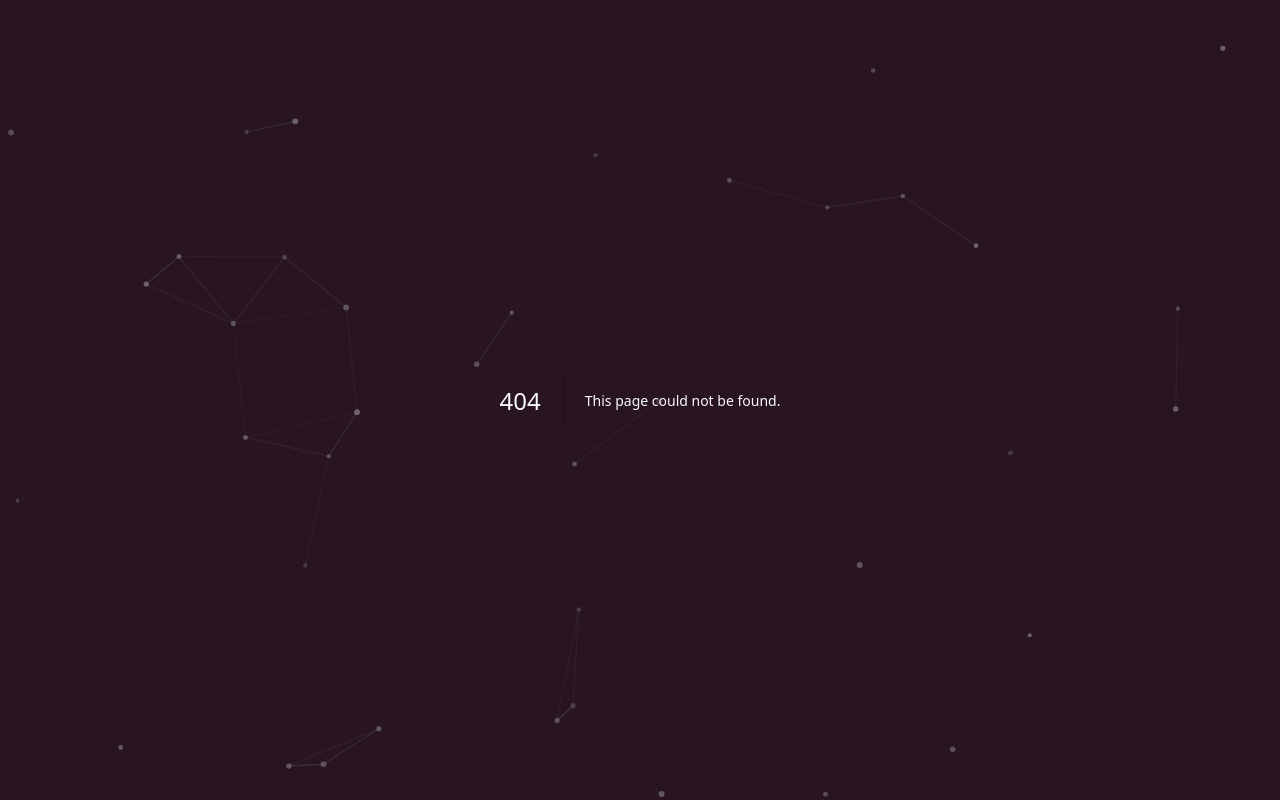
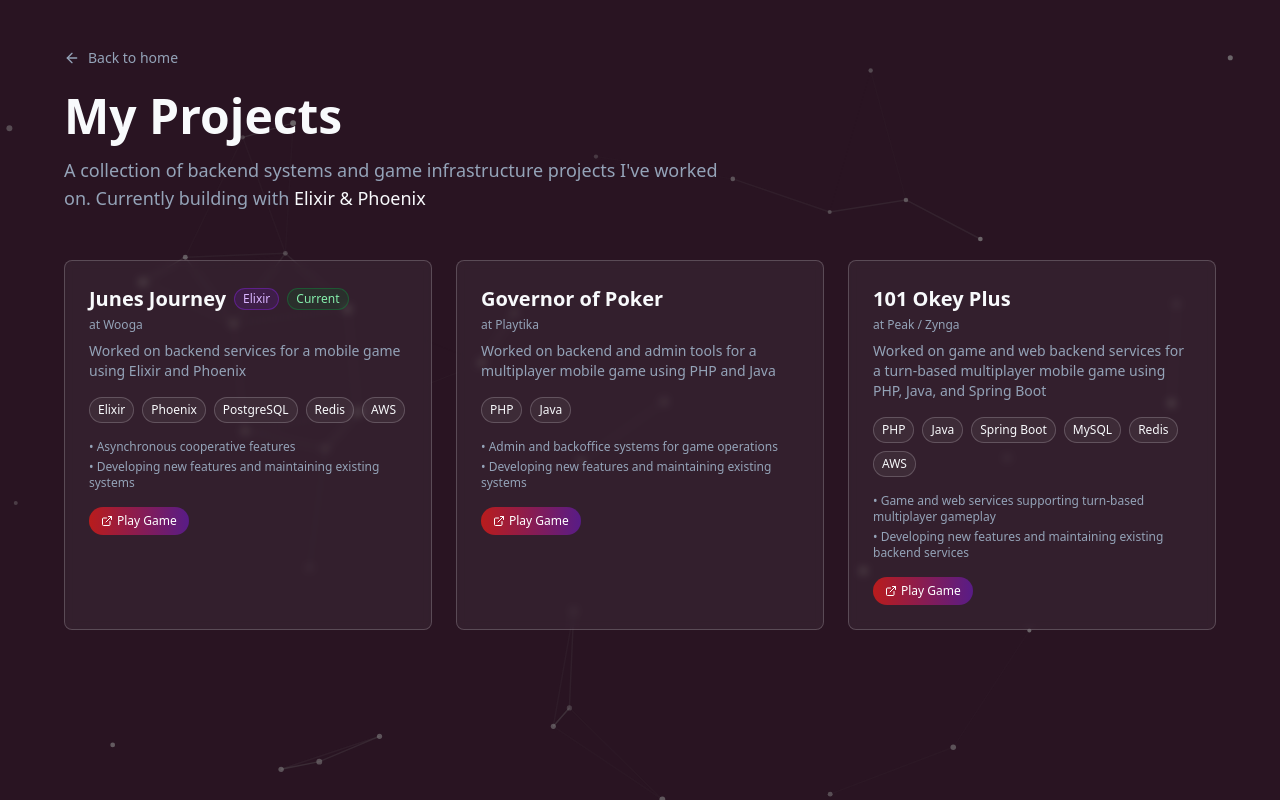
Before and after one commit to eceyenmez/eceyenmez.github.io, a Next.js app: page /projects in a window 1280 px wide. Before the commit this address had no page. Built offline with nearby package versions, Linux system fonts and the light colour scheme.

Commit message:
Add projects page

```diff
--- /dev/null
+++ b/app/projects/page.tsx
@@ -0,0 +1,5 @@
+import Projects from "@/components/Projects";
+
+export default function ProjectsPage() {
+  return <Projects />;
+}
--- /dev/null
+++ b/components/Projects.tsx
@@ -0,0 +1,208 @@
+"use client";
+import React from "react";
+import { motion } from "framer-motion";
+import Link from "next/link";
+import { Github, ExternalLink, ArrowLeft } from "lucide-react";
+
+interface Project {
+  name: string;
+  description: string;
+  technologies: string[];
+  githubUrl?: string;
+  gameUrl?: string; // Link to the game/app store
+  liveUrl?: string; // Link to demo or website
+  highlights?: string[];
+  company?: string; // Company you worked for (if applicable)
+  isElixir?: boolean; // Highlight Elixir projects
+  isCurrent?: boolean; // Currently working on this
+}
+
+// TODO: Add your actual projects here
+const projects: Project[] = [
+  {
+    name: "Junes Journey",
+    description: "Worked on backend services for a mobile game using Elixir and Phoenix",
+    technologies: ["Elixir", "Phoenix", "PostgreSQL", "Redis", "AWS"],
+    gameUrl: "https://www.junesjourney.com/",
+    company: "Wooga",
+    isElixir: true, // Highlights Elixir projects
+    isCurrent: true, // Shows "Current" badge
+    highlights: ["Asynchronous cooperative features", "Developing new features and maintaining existing systems"]
+  },
+  {
+    name: "Governor of Poker",
+    description: "Worked on backend and admin tools for a multiplayer mobile game using PHP and Java",
+    technologies: ["PHP", "Java"],
+    gameUrl: "https://www.governorofpoker.com/games/governor-of-poker-3",
+    company: "Playtika",
+    isElixir: false,
+    isCurrent: false,
+    highlights: [
+      "Admin and backoffice systems for game operations",
+      "Developing new features and maintaining existing systems"
+    ]
+  },
+  {
+    name: "101 Okey Plus",
+    description: "Worked on game and web backend services for a turn-based multiplayer mobile game using PHP, Java, and Spring Boot",
+    technologies: ["PHP", "Java", "Spring Boot", "MySQL", "Redis", "AWS"],
+    company: "Peak / Zynga",
+    gameUrl: "https://www.zynga.com/games/101-okey-plus/",
+    isElixir: false,
+    isCurrent: false,
+    highlights: [
+      "Game and web services supporting turn-based multiplayer gameplay",
+      "Developing new features and maintaining existing backend services"
+    ]
+  }
+];
+
+export default function Projects() {
+  const container = {
+    hidden: { opacity: 0 },
+    show: {
+      opacity: 1,
+      transition: {
+        staggerChildren: 0.1,
+      },
+    },
+  };
+
+  const item = {
+    hidden: { opacity: 0, y: 20 },
+    show: { opacity: 1, y: 0 },
+  };
+
+  const MotionedLink = motion.create(Link);
+
+  return (
+    <motion.main
+      initial="hidden"
+      animate="show"
+      variants={container}
+      className="relative min-h-screen w-full px-3 sm:px-10 py-8 sm:py-12"
+    >
+      <div className="max-w-6xl mx-auto">
+        {/* Header */}
+        <motion.div variants={item} className="mb-8 sm:mb-12">
+          <MotionedLink
+            href="/"
+            className="inline-flex items-center gap-2 text-sm text-muted-foreground hover:text-foreground transition-colors mb-6"
+          >
+            <ArrowLeft className="w-4 h-4" />
+            Back to home
+          </MotionedLink>
+          <h1 className="text-3xl sm:text-4xl md:text-5xl font-bold mb-4">
+            My Projects
+          </h1>
+          <p className="text-muted-foreground text-sm sm:text-base md:text-lg max-w-2xl">
+            A collection of backend systems and game infrastructure projects I've worked on. Currently building with <span className="text-foreground font-medium">Elixir & Phoenix</span>
+          </p>
+        </motion.div>
+
+        {/* Projects Grid */}
+        {projects.length > 0 ? (
+          <div className="grid gap-6 md:grid-cols-2 lg:grid-cols-3">
+            {projects.map((project, index) => (
+              <motion.div
+                key={project.name}
+                variants={item}
+                className="group relative backdrop-blur-sm rounded-lg p-6 border border-primary/20 bg-primary/5 hover:bg-primary/10 transition-all"
+              >
+                <div className="flex items-start justify-between mb-2">
+                  <div className="flex-1">
+                    <div className="flex items-center gap-2 flex-wrap">
+                      <h3 className="text-xl font-semibold">{project.name}</h3>
+                      {project.isElixir && (
+                        <span className="text-xs px-2 py-0.5 rounded-full bg-purple-900/30 text-purple-300 border border-purple-700/50">
+                          Elixir
+                        </span>
+                      )}
+                      {project.isCurrent && (
+                        <span className="text-xs px-2 py-0.5 rounded-full bg-green-900/30 text-green-300 border border-green-700/50">
+                          Current
+                        </span>
+                      )}
+                    </div>
+                    {project.company && (
+                      <p className="text-xs text-muted-foreground mt-1">at {project.company}</p>
+                    )}
+                  </div>
+                </div>
+                <p className="text-sm text-muted-foreground mb-4">{project.description}</p>
+
+                {/* Technologies */}
+                <div className="flex flex-wrap gap-2 mb-4">
+                  {project.technologies.map((tech) => (
+                    <span
+                      key={tech}
+                      className="text-xs px-2 py-1 rounded-full border border-primary/20 bg-primary/5"
+                    >
+                      {tech}
+                    </span>
+                  ))}
+                </div>
+
+                {/* Highlights */}
+                {project.highlights && (
+                  <ul className="text-xs text-muted-foreground mb-4 space-y-1">
+                    {project.highlights.map((highlight, i) => (
+                      <li key={i}>• {highlight}</li>
+                    ))}
+                  </ul>
+                )}
+
+                {/* Links */}
+                <div className="flex flex-wrap gap-3 mt-4">
+                  {project.gameUrl && (
+                    <a
+                      href={project.gameUrl}
+                      target="_blank"
+                      rel="noopener noreferrer"
+                      className="inline-flex items-center gap-1 text-xs px-3 py-1.5 rounded-full bg-gradient-to-r from-red-700 to-purple-900 text-white hover:opacity-90 transition-opacity"
+                    >
+                      <ExternalLink className="w-3 h-3" />
+                      Play Game
+                    </a>
+                  )}
+                  {project.githubUrl && (
+                    <a
+                      href={project.githubUrl}
+                      target="_blank"
+                      rel="noopener noreferrer"
+                      className="inline-flex items-center gap-1 text-xs text-muted-foreground hover:text-foreground transition-colors"
+                    >
+                      <Github className="w-4 h-4" />
+                      Code
+                    </a>
+                  )}
+                  {project.liveUrl && (
+                    <a
+                      href={project.liveUrl}
+                      target="_blank"
+                      rel="noopener noreferrer"
+                      className="inline-flex items-center gap-1 text-xs text-muted-foreground hover:text-foreground transition-colors"
+                    >
+                      <ExternalLink className="w-4 h-4" />
+                      Website
+                    </a>
+                  )}
+                </div>
+              </motion.div>
+            ))}
+          </div>
+        ) : (
+          <motion.div
+            variants={item}
+            className="text-center py-12 text-muted-foreground"
+          >
+            <p className="mb-2">No projects added yet.</p>
+            <p className="text-sm">
+              Add your projects in <code className="text-xs bg-primary/10 px-2 py-1 rounded">components/Projects.tsx</code>
+            </p>
+          </motion.div>
+        )}
+      </div>
+    </motion.main>
+  );
+}
```
